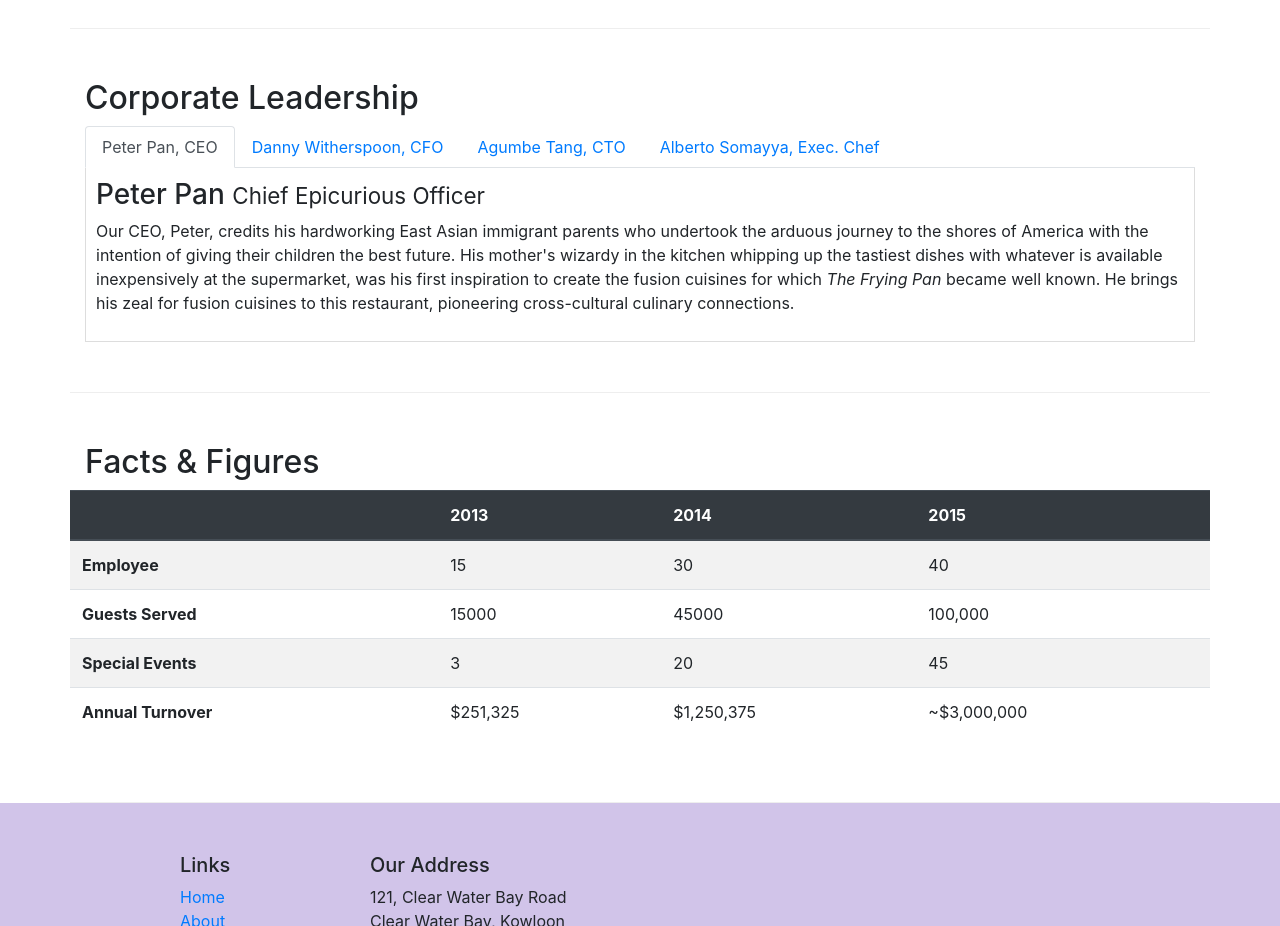
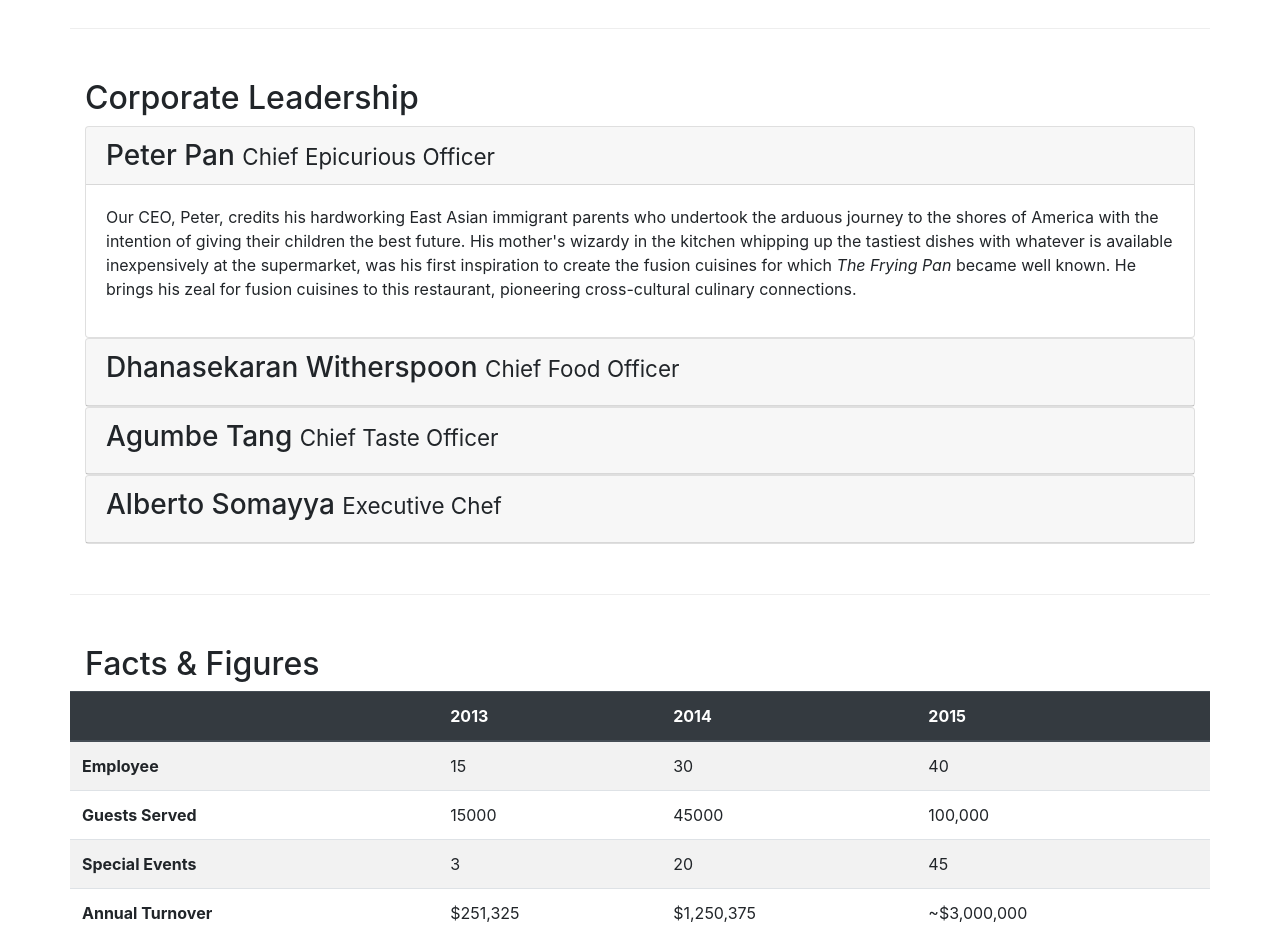
Before and after one commit to bhanu789/WebDevelopment, a website: page aboutus.html in a window 1280 px wide. Shown: the part 940-1866 px from the top of the page. Drawn offline with nearby package versions, Linux system fonts and the light colour scheme.

Commit message:
accordian learning in aboutus

```diff
--- a/aboutus.html
+++ b/aboutus.html
@@ -21,12 +21,12 @@
             <button class="navbar-toggler" type="button" data-toggle="collapse" data-target="#NavBar">
                 <span class="navbar-toggler-icon"></span>
             </button>
-            <a class="navbar-brand "  href="#"><img src="img/logo.png" height="40" width="51"></a>
+            <a class="navbar-brand " href="#"><img src="img/logo.png" height="40" width="51"></a>
 
             <div class="collapse navbar-collapse" id="NavBar">
                 <ul class="navbar-nav mr-auto">
-                    <li class="nav-item "><a class="nav-link" href="./index.html"><span
-                                class="fa fa-home fa-lg"></span> Home </a></li>
+                    <li class="nav-item "><a class="nav-link" href="./index.html"><span class="fa fa-home fa-lg"></span>
+                            Home </a></li>
                     <li class="nav-item active"><a class="nav-link" href="#"><span class="fa fa-info fa-lg"></span>
                             About </a></li>
                     <li class="nav-item"><a class="nav-link" href="#"><span class="fa fa-list fa-lg"></span> Menu </a>
@@ -98,7 +98,7 @@
 
             <div class="col-12">
                 <div class="card card-body bg-light">
-                    <blockquote >
+                    <blockquote>
                         <p class="mb-0">You better cut the pizza in four pieces because
                             I'm not hungry enough to eat six.</p>
                         <footer class="blockquote-footer">Yogi Berra,
@@ -118,54 +118,98 @@
         <div class="row row-content">
             <div class="col-12  ">
                 <h2>Corporate Leadership</h2>
-            <ul class="nav nav-tabs">
-                <li class="nav-item">
-                    <a class="nav-link active" href="#peter" data-toggle="tab" role="tab"> Peter Pan, CEO</a>
-                </li>
-                <li class="nav-item">
-                    <a class="nav-link " href="#danny" data-toggle="tab" role="tab"> Danny Witherspoon, CFO</a>
-                </li>
-                <li class="nav-item">
-                    <a class="nav-link " href="#agumbe" data-toggle="tab" role="tab"> Agumbe Tang, CTO</a>
-                </li>
-                <li class="nav-item">
-                    <a class="nav-link " href="#alberto" data-toggle="tab" role="tab"> Alberto Somayya, Exec. Chef</a>
-                </li>
-            </ul>
-            <div class="tab-content">
-                <div class="tab-pane fade show active" id="peter">
-                    <h3>Peter Pan <small>Chief Epicurious Officer</small></h3>
-                    <p class="d-none d-sm-block">Our CEO, Peter, credits his hardworking East Asian immigrant parents who
+
+                <div id="accordion">
+                    <div class="card">
+                        <div class="card-header" role="tab" id="peterhead">
+                        <h3 class="mb-0">
+                            <a data-toggle="collapse" data-target="#peter">
+                            Peter Pan <small>Chief Epicurious Officer</small>
+                            </a>
+                        </h3>
+                        </div>
+                        <div class="collapse show"  data-parent="#accordion" id="peter">
+                            <div class="card-body">
+                                <p class="d-none d-sm-block">Our CEO, Peter, credits his hardworking East Asian
+                                    immigrant parents who
                                     undertook the arduous
-                    journey to the shores of America with the intention of giving their children the best future. His
-                    mother's wizardy in the kitchen whipping up the tastiest dishes with whatever is available
-                    inexpensively at the supermarket, was his first inspiration to create the fusion cuisines for which
-                    <em>The Frying Pan</em> became well known. He brings his zeal for fusion cuisines to this
+                                    journey to the shores of America with the intention of giving their children the
+                                    best future. His
+                                    mother's wizardy in the kitchen whipping up the tastiest dishes with whatever is
+                                    available
+                                    inexpensively at the supermarket, was his first inspiration to create the fusion
+                                    cuisines for which
+                                    <em>The Frying Pan</em> became well known. He brings his zeal for fusion cuisines to
+                                    this
                                     restaurant, pioneering cross-cultural culinary connections.</p>
                             </div>
-                <div class="tab-pane fade" id="danny">
-                    <h3>Dhanasekaran Witherspoon <small>Chief Food Officer</small></h3>
-                    <p class="d-none d-sm-block">Our CFO, Danny, as he is affectionately referred to by his colleagues,
+                        </div>
+                    </div>
+
+                    <div class="card">
+                        <div class="card-header" role="tab" id="dannyhead">
+                            <h3 class="md-0">
+                                <a class="collapsed" data-toggle="collapse" data-target="#danny">Dhanasekaran
+                                    Witherspoon <small>Chief Food
+                                        Officer</small>
+                                </a>
+                            </h3>
+                        </div>
+                        <div class="collapse" id="danny" data-parent="#accordion">
+                            <div class="card-body">
+                                <p class="d-none d-sm-block">Our CFO, Danny, as he is affectionately referred to by his
+                                    colleagues,
                                     comes from a long established
-                        family tradition in farming and produce. His experiences growing up on a farm in the Australian
-                        outback gave him great appreciation for varieties of food sources. As he puts it in his own words,
+                                    family tradition in farming and produce. His experiences growing up on a farm in the
+                                    Australian
+                                    outback gave him great appreciation for varieties of food sources. As he puts it in
+                                    his own words,
                                     <em>Everything that runs, wins, and everything that stays, pays!</em></p>
                             </div>
-                <div class="tab-pane fade" id="agumbe">
-                    <h3>Agumbe Tang <small>Chief Taste Officer</small></h3>
-                    <p class="d-none d-sm-block">Blessed with the most discerning gustatory sense, Agumbe, our CTO,
+                        </div>
+                    </div>
+
+                    <div class="card">
+                        <div class="card-header" role="tab" id="agumbehead">
+                            <h3 class="md-0">
+                                <a class="collapsed" data-toggle="collapse" data-target="#alberto">Agumbe Tang
+                                    <small>Chief Taste Officer</small>
+                                </a>
+                            </h3>
+                        </div>
+                        <div class="collapse" id="agumbe" data-parent="#accordion">
+                            <div class="card-body">
+                                <p class="d-none d-sm-block">Blessed with the most discerning gustatory sense, Agumbe,
+                                    our CTO,
                                     personally ensures that every dish
-                        that we serve meets his exacting tastes. Our chefs dread the tongue lashing that ensues if their
-                        dish does not meet his exacting standards. He lives by his motto, <em>You click only if you survive
+                                    that we serve meets his exacting tastes. Our chefs dread the tongue lashing that
+                                    ensues if
+                                    their
+                                    dish does not meet his exacting standards. He lives by his motto, <em>You click only
+                                        if you
+                                        survive
                                         my lick.</em></p>
                             </div>
-                <div class="tab-pane fade" id="alberto">
-                    <h3>Alberto Somayya <small>Executive Chef</small></h3>
-                    <p class="d-none d-sm-block">Award winning three-star Michelin chef with wide International experience
+                        </div>
+                    </div>
+                    <div class="card" >
+                        <div class="card-header" role="tab" id="albertohead">
+                            <h3 class="md-0">
+                                <a class="collapsed" data-toggle="collapse" data-target="#alberto">Alberto Somayya <small>Executive Chef</small>
+                                </a>
+                            </h3>
+                        </div>
+                        <div class="collapse" id="alberto" data-parent="#accordion">
+                            <div class="card-body">
+                                <p class="d-none d-sm-block">Award winning three-star Michelin chef with wide International
+                                    experience
                                     having worked closely with
                                     whos-who in the culinary world, he specializes in creating mouthwatering Indo-Italian fusion
-                        experiences. He says, <em>Put together the cuisines from the two craziest cultures, and you get a
+                                    experiences. He says, <em>Put together the cuisines from the two craziest cultures, and you
+                                        get a
                                         winning hit! Amma Mia!</em></p>
+                            </div>
+                        </div>
                     </div>
                 </div>
             </div>
```
Lines whose indentation alone changed are shown as unchanged.
